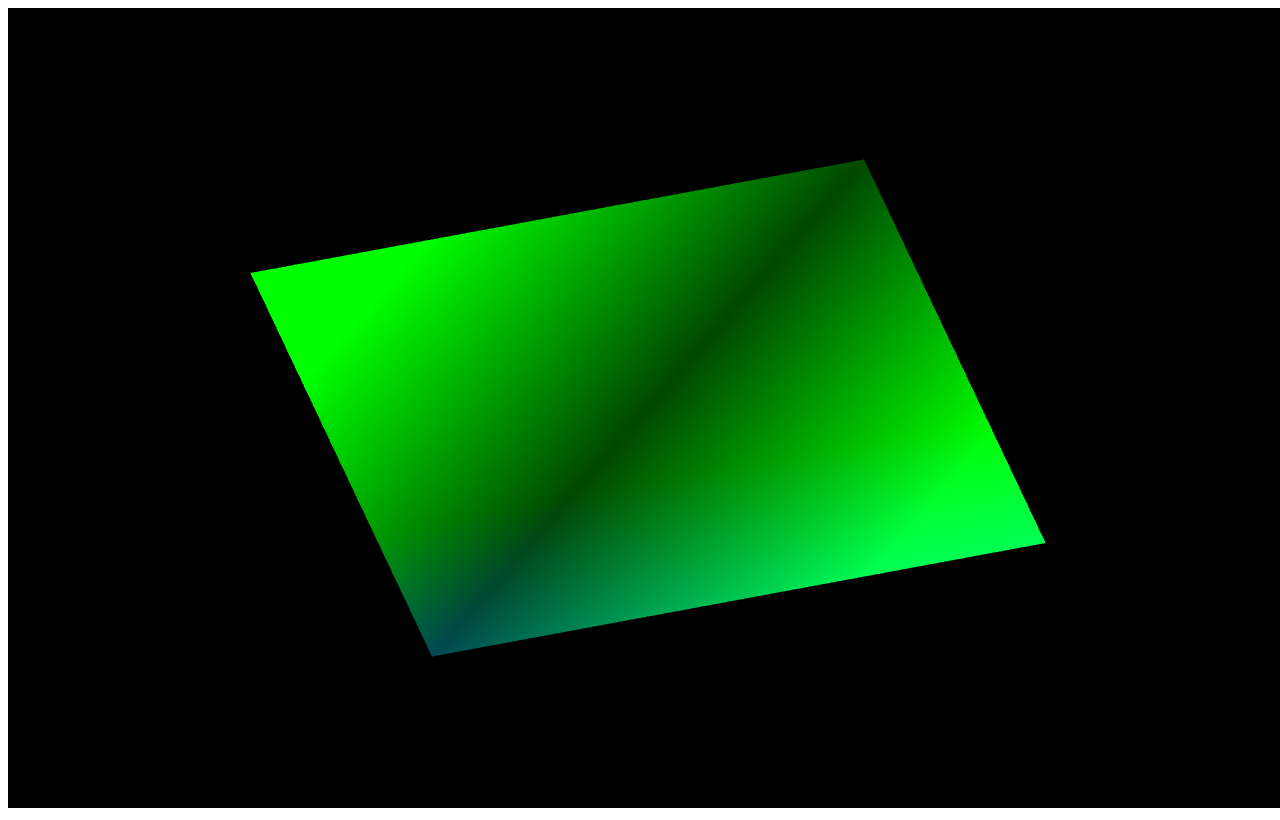
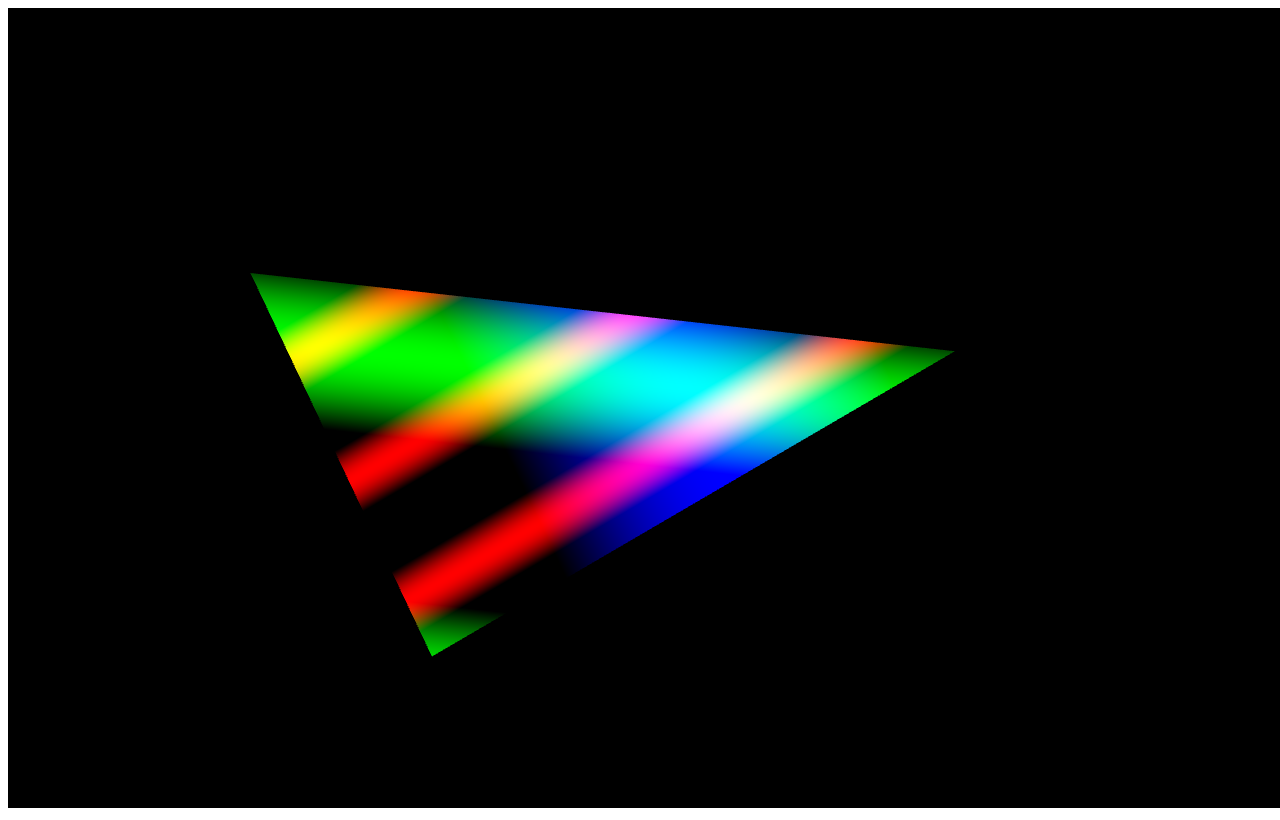
Before and after one commit to tsherif/khronos-webgl-workshop1, a plain HTML site: page gl.html in a window 1280 px wide. Drawn offline with Linux system fonts and the light colour scheme.

Commit message:
Update app

```diff
--- a/gl.html
+++ b/gl.html
@@ -1,38 +1,32 @@
 <!DOCTYPE html>
 <html>
-<head>
-</head>
 <body>
-	<canvas id="webgl-canvas"></canvas>
-	<script type="vertex-shader" id="vs">
+    <script type="vertex" id="vs">
         attribute vec4 position;
         attribute vec3 color;
         varying vec3 vColor;
         uniform float time;
 
         void main() {
-			float angle = time / 1000.0;
-			mat2 rotation = mat2(
-				cos(angle), sin(angle),
-				-sin(angle), cos(angle)
+            mat2 rot = mat2(
+                cos(time), sin(time),
+                -sin(time), cos(time)
             );
 
-			vec4 p = vec4(rotation * position.xy, 0.0, 1.0);
-
             vColor = color;
-			gl_Position = p;
+            gl_Position = vec4(rot * position.xy, 0.0, 1.0);
         }
     </script>
-	<script type="fragment-shader" id="fs">
+    <script type="fragment" id="fs">
         precision highp float;
         varying vec3 vColor;
         uniform float time;
 
         void main() {
-			float t = time * 0.001;
-			gl_FragColor = vec4(vColor, 1.0) + vec4(sin(t), cos(t), sin(t) + cos(t), 1.0);
+            gl_FragColor = vec4(sin(vColor.r * 20.0 + time), cos(vColor.g * 7.0 + time),sin(vColor.b * 5.0 + time),1.0);
         }
     </script>
+    <canvas id="webgl-canvas"></canvas>
     <script>
         var canvas = document.getElementById("webgl-canvas");
         canvas.width = window.innerWidth;
@@ -40,95 +34,77 @@
 
         var gl = canvas.getContext("webgl");
         gl.clearColor(0, 0, 0, 1);
-		gl.clear(gl.COLOR_BUFFER_BIT);
-
-		var positions = [
-			-0.5, 0.5, 0.0,
-			-0.5, -0.5, 0.0,
-			0.5, -0.5, 0.0,
-
-			-0.5, 0.5, 0.0,
-			0.5, -0.5, 0.0,
-			0.5, 0.5, 0.0
-		];
-
-		var colors = [
-			1, 0, 0,
-			0, 1, 0,
-			0, 0, 1,
-
-			1, 0, 0,
-			0, 0, 1,
-			0, 1, 1
-		];
 
         var vsSource = document.getElementById("vs").text;
         var fsSource = document.getElementById("fs").text;
 
-		var vs = gl.createShader(gl.VERTEX_SHADER);
-		gl.shaderSource(vs, vsSource);
-		gl.compileShader(vs);
+        var vertexShader = gl.createShader(gl.VERTEX_SHADER);
+        gl.shaderSource(vertexShader, vsSource);
+        gl.compileShader(vertexShader);
 
-		if (!gl.getShaderParameter(vs, gl.COMPILE_STATUS)) {
-			console.error(gl.getShaderInfoLog(vs));
-			var lines = vsSource.split("\n");
-			for (var i = 0; i < lines.length; ++i) {
-				console.error((i + 1) + ": ", lines[i]);
-			}
+        if (!gl.getShaderParameter(vertexShader, gl.COMPILE_STATUS)) {
+            console.error(gl.getShaderInfoLog(vertexShader));
         }
 
-		var fs = gl.createShader(gl.FRAGMENT_SHADER);
-		gl.shaderSource(fs, fsSource);
-		gl.compileShader(fs);
+        var fragmentShader = gl.createShader(gl.FRAGMENT_SHADER);
+        gl.shaderSource(fragmentShader, fsSource);
+        gl.compileShader(fragmentShader);
 
-		if (!gl.getShaderParameter(fs, gl.COMPILE_STATUS)) {
-			console.error(gl.getShaderInfoLog(fs));
-			var lines = vsSource.split("\n");
-			for (var i = 0; i < lines.length; ++i) {
-				console.error((i + 1) + ": ", lines[i]);
-			}
+        if (!gl.getShaderParameter(fragmentShader, gl.COMPILE_STATUS)) {
+            console.error(gl.getShaderInfoLog(fragmentShader));
         }
 
         var program = gl.createProgram();
-		gl.attachShader(program, vs);
-		gl.attachShader(program, fs);
+        gl.attachShader(program, vertexShader);
+        gl.attachShader(program, fragmentShader);
         gl.linkProgram(program);
 
         if (!gl.getProgramParameter(program, gl.LINK_STATUS)) {
-			console.error("Link error:", gl.getProgramInfoLog(program));
+            console.error(gl.getProgramInfoLog(program));
         }
 
         gl.useProgram(program);
 
+        var positionHandle = gl.getAttribLocation(program, "position");
+
+        var positions = new Float32Array([
+            -0.5, -0.5, 0.0,
+            0.5, -0.5, 0.0,
+            0.0, 0.5, 0.0
+        ]);
+
         var positionBuffer = gl.createBuffer();
         gl.bindBuffer(gl.ARRAY_BUFFER, positionBuffer);
-		gl.bufferData(gl.ARRAY_BUFFER, new Float32Array(positions), gl.STATIC_DRAW);
-
-		var positionHandle = gl.getAttribLocation(program, "position");
+        gl.bufferData(gl.ARRAY_BUFFER, positions, gl.STATIC_DRAW);
         gl.vertexAttribPointer(positionHandle, 3, gl.FLOAT, false, 0, 0);
         gl.enableVertexAttribArray(positionHandle);
 
+        var colorHandle = gl.getAttribLocation(program, "color");
+
+        var colors = new Float32Array([
+            1.0, 0.0, 0.0,
+            0.0, 1.0, 0.0,
+            0.0, 0.0, 1.0
+        ]);
+
         var colorBuffer = gl.createBuffer();
         gl.bindBuffer(gl.ARRAY_BUFFER, colorBuffer);
-		gl.bufferData(gl.ARRAY_BUFFER, new Float32Array(colors), gl.STATIC_DRAW);
-
-		var colorHandle = gl.getAttribLocation(program, "color");
+        gl.bufferData(gl.ARRAY_BUFFER, colors, gl.STATIC_DRAW);
         gl.vertexAttribPointer(colorHandle, 3, gl.FLOAT, false, 0, 0);
         gl.enableVertexAttribArray(colorHandle);
 
         var timeHandle = gl.getUniformLocation(program, "time");
 
         var startTime = Date.now();
+        requestAnimationFrame(function draw() {
+            var elapsedTime = (Date.now() - startTime) / 1000;
 
-		requestAnimationFrame(function draw() {
+            gl.uniform1f(timeHandle, elapsedTime);
             gl.clear(gl.COLOR_BUFFER_BIT);
-			gl.uniform1f(timeHandle, Date.now() - startTime);
-
-			gl.drawArrays(gl.TRIANGLES, 0, positions.length / 3);
+            gl.drawArrays(gl.TRIANGLES, 0, 3);
 
             requestAnimationFrame(draw);
         });
-
     </script>
 </body>
 </html>
```
Lines whose indentation alone changed are shown as unchanged.
